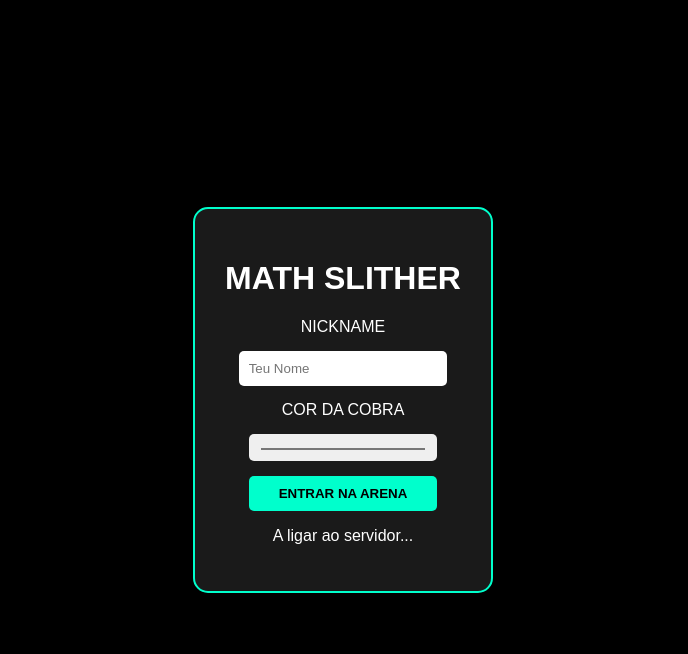
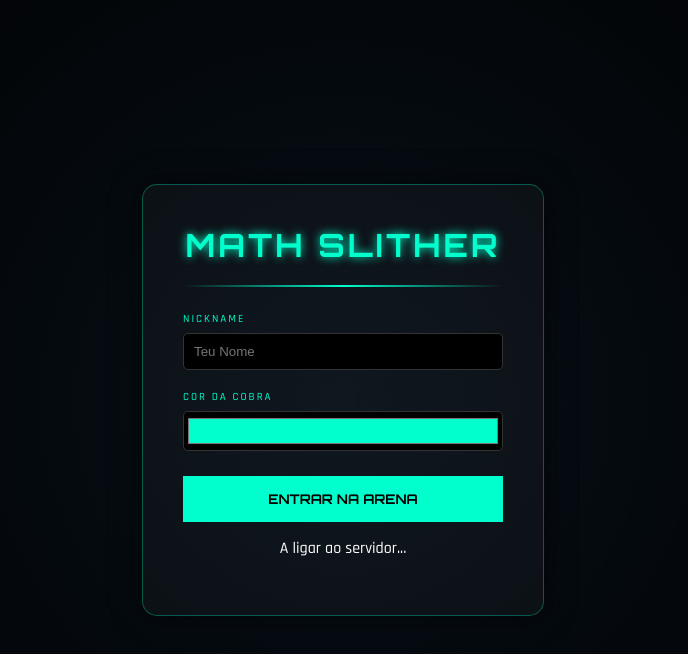
Before and after one commit to phziin30/jogo-pa-multiplayer, a website: page public/index.html in a window 1280 px wide. Shown: the whole page, without its empty margins (297-985 px from the left). Drawn offline with nearby package versions, Linux system fonts and the light colour scheme; no server answers.

Commit message:
Atualizar o style.css

```diff
--- a/public/style.css
+++ b/public/style.css
@@ -1,8 +1,19 @@
-body { margin: 0; padding: 0; overflow: hidden; background: #000; font-family: sans-serif; }
-#overlay { position: fixed; top: 0; left: 0; width: 100%; height: 100%; background: rgba(0,0,0,0.9); display: flex; align-items: center; justify-content: center; z-index: 100; }
-#login-box { background: #1a1a1a; padding: 30px; border-radius: 15px; border: 2px solid #00ffcc; text-align: center; color: white; }
-input { padding: 10px; border-radius: 5px; border: none; margin: 15px 0; width: 80%; display: block; margin-left: auto; margin-right: auto; }
-button { padding: 10px 30px; background: #00ffcc; border: none; border-radius: 5px; font-weight: bold; cursor: pointer; }
+@import url('https://fonts.googleapis.com/css2?family=Orbitron:wght@500;700&family=Rajdhani:wght@500;700&display=swap');
+
+body { margin: 0; padding: 0; overflow: hidden; background: #050505; font-family: 'Rajdhani', sans-serif; }
+#overlay { position: fixed; top: 0; left: 0; width: 100%; height: 100%; background: radial-gradient(circle, rgba(10,20,30,0.8) 0%, #000 100%); backdrop-filter: blur(8px); display: flex; align-items: center; justify-content: center; z-index: 100; }
+#login-box { background: rgba(255, 255, 255, 0.03); border: 1px solid rgba(0, 255, 204, 0.3); padding: 40px; width: 320px; text-align: center; color: white; border-radius: 15px; box-shadow: 0 0 30px rgba(0,0,0,0.5); }
+h1 { font-family: 'Orbitron', sans-serif; color: #00ffcc; letter-spacing: 3px; margin: 0; text-shadow: 0 0 10px #00ffcc; }
+.line { height: 2px; background: linear-gradient(90deg, transparent, #00ffcc, transparent); margin: 20px 0; }
+.input-group { text-align: left; margin-bottom: 15px; }
+label { font-size: 11px; color: #00ffcc; letter-spacing: 2px; }
+input { background: #000; border: 1px solid #333; color: white; padding: 10px; width: 100%; box-sizing: border-box; border-radius: 5px; margin-top: 5px; }
+#color-input { height: 40px; cursor: pointer; padding: 2px; }
+button { width: 100%; padding: 15px; background: #00ffcc; border: none; font-family: 'Orbitron', sans-serif; font-weight: bold; cursor: pointer; transition: 0.3s; margin-top: 10px; }
+button:hover { transform: scale(1.05); box-shadow: 0 0 20px rgba(0, 255, 204, 0.5); }
+#ui { position: absolute; top: 20px; left: 20px; color: #00ffcc; font-weight: bold; z-index: 10; font-family: 'Orbitron'; }
+#leaderboard { position: absolute; top: 20px; right: 20px; background: rgba(0,0,0,0.7); border: 1px solid #00ffcc; padding: 15px; border-radius: 10px; color: white; width: 180px; z-index: 10; }
+#leaderboard h3 { margin: 0 0 10px 0; font-size: 14px; color: #00ffcc; border-bottom: 1px solid #00ffcc33; }
+#leaderboard ol { padding-left: 20px; margin: 0; font-size: 13px; }
+.my-rank { color: #00ffcc; font-weight: bold; }
 .hidden { display: none !important; }
-#ui { position: absolute; top: 10px; left: 10px; color: #00ffcc; font-weight: bold; z-index: 5; }
-canvas { display: block; background: #050505; }
```
